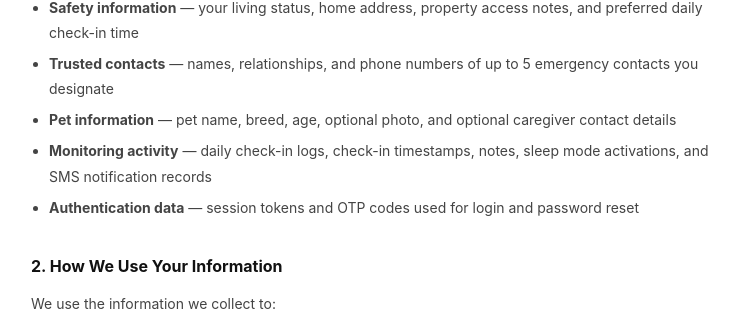
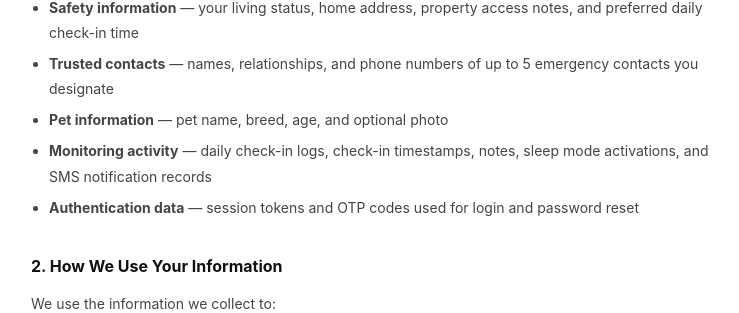
Before and after one commit to Aklabu/DRF-LifePulse, a Django app: page /privacy-policy/ in a window 1280 px wide. Shown: the part 497-810 px from the top of the page, without its empty margins (269-1008 px from the left). Run offline with Django 5.2, Linux system fonts and the light colour scheme.

Commit message:
feat(accounts): remove caregiver fields from Pet model and update privacy policy

```diff
--- a/apps/accounts/models.py
+++ b/apps/accounts/models.py
@@ -89,8 +89,6 @@ class Pet(models.Model):
     age = models.PositiveIntegerField()
     breed = models.CharField(max_length=255)
     photo = models.ImageField(upload_to='pets/', blank=True, null=True)
-    caregiver_name = models.CharField(max_length=255, blank=True, default='')
-    caregiver_phone = models.CharField(max_length=20, blank=True, default='')
     created_at = models.DateTimeField(auto_now_add=True)
     updated_at = models.DateTimeField(auto_now=True)
 
--- a/templates/privacy_policy.html
+++ b/templates/privacy_policy.html
@@ -92,7 +92,7 @@
         <li><strong>Password</strong> — stored as a secure hash, never in plain text</li>
         <li><strong>Safety information</strong> — your living status, home address, property access notes, and preferred daily check-in time</li>
         <li><strong>Trusted contacts</strong> — names, relationships, and phone numbers of up to 5 emergency contacts you designate</li>
-        <li><strong>Pet information</strong> — pet name, breed, age, optional photo, and optional caregiver contact details</li>
+        <li><strong>Pet information</strong> — pet name, breed, age, and optional photo</li>
         <li><strong>Monitoring activity</strong> — daily check-in logs, check-in timestamps, notes, sleep mode activations, and SMS notification records</li>
         <li><strong>Authentication data</strong> — session tokens and OTP codes used for login and password reset</li>
     </ul>
```
Also changed, not shown: apps/accounts/migrations/0007_remove_pet_caregiver_name_remove_pet_caregiver_phone.py (added).
